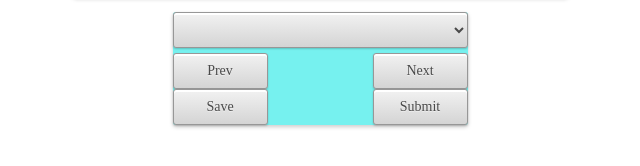
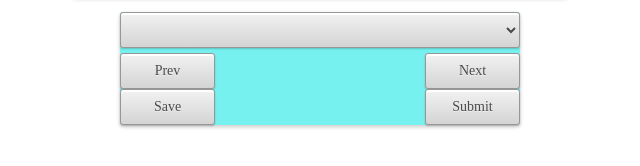
Before and after one commit to MU94W/TTS-Eval, a plain HTML site: page index.html in a window 1280 px wide. Shown: the part 180-346 px from the top of the page, without its empty margins (320-960 px from the left). Drawn offline with nearby package versions, Linux system fonts and the light colour scheme.

```diff
--- a/static/styles/main.css
+++ b/static/styles/main.css
@@ -33,7 +33,8 @@ body {
 #body{
     display: flex;
     flex-direction: column;
-    width: 295px;
+    /*width: 295px;*/
+    width: 400px;
     height: auto;
     background-color: #76F1EF;
     box-shadow: 0px 2px 4px 0px rgba(0, 0, 0, .2);
```
